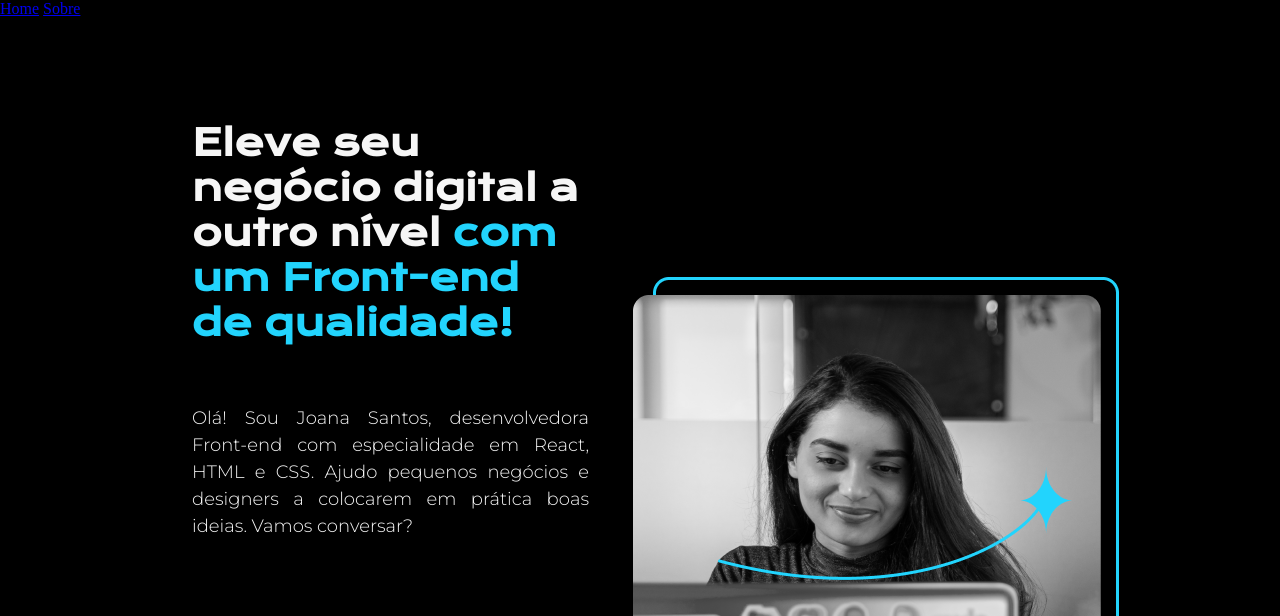
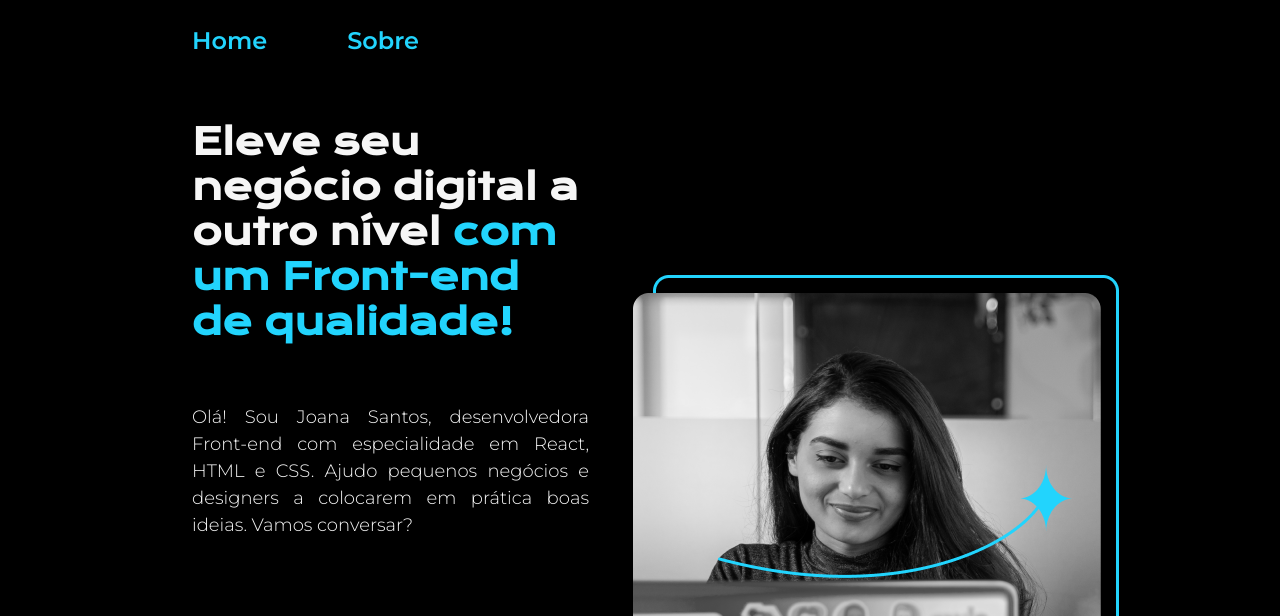
Before and after one commit to johnnysoutodev/curso_html-css-portfolio_by-one, a plain HTML site: page docs/index.html in a window 1280 px wide. Shown: the top 616 px of the page. Drawn offline with nearby package versions, Linux system fonts and the light colour scheme.

Commit message:
feat: estilizando o header

```diff
--- a/docs/css/style.css
+++ b/docs/css/style.css
@@ -18,6 +18,26 @@ body {
     box-sizing: border-box;
 }
 
+.cabecalho {
+    padding: 2% 0 0 15%;
+}
+
+.cabecalho-menu {
+    display: flex;
+    gap: 80px;
+}
+
+.cabecalho-menu-link {
+    font-family: 'Montserrat', sans-serif;
+    font-size: 24px;
+    font-weight: 600;
+    color: var(--color-secondary);
+    text-decoration: none;
+}
+
+.cabecalho-menu-link a {
+}
+
 .destaque-titulo {
     color: var(--color-secondary);
 }
@@ -26,7 +46,7 @@ body {
     display: flex;
     align-items: center;
     justify-content: space-between;
-    padding: 8% 15%;
+    padding: 5% 15%;
 }
 
 .apresentacao-conteudo {
```
